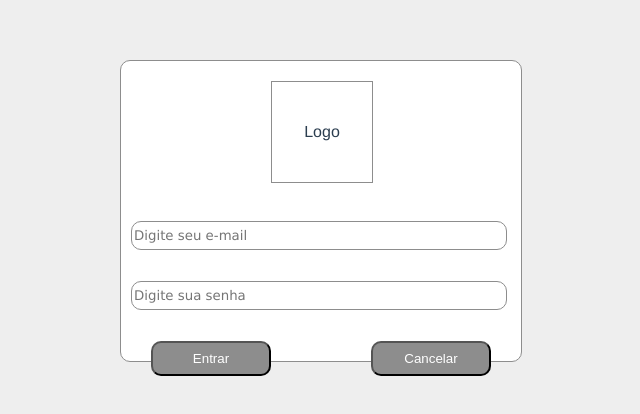
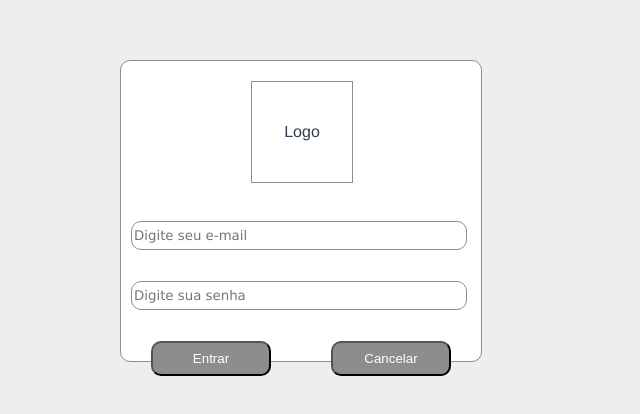
Before and after one commit to desenvolvimentochat/devchat, a Vue app: page / in a window 1280 px wide. Shown: the part 150-564 px from the top of the page, without its empty margins (320-960 px from the left). Built offline with nearby package versions, Linux system fonts and the light colour scheme.

Commit message:
Ajustes tamanho dos campos

```diff
--- a/src/components/loginsistema.vue
+++ b/src/components/loginsistema.vue
@@ -38,7 +38,7 @@ export default {
 .logo{
   position: absolute;
   margin-top: 20px;
-  margin-left: 150px;
+  margin-left: 130px;
   width: 100px;
   height: 100px;
   border: 1px solid  rgb(141, 141, 141);
@@ -56,7 +56,7 @@ div.logo p {
 .hello{
   position: absolute;
   background-color: #FFF;
-  width:400px;
+  width:360px;
   height:300px;
   top: 50%;
   left: 50%;
@@ -69,7 +69,7 @@ div.logo p {
   position: absolute;
   margin-top: 160px;
   margin-left: 10px;
-  width: 370px;
+  width: 330px;
   height: 25px;
   border: 1px solid rgb(141, 141, 141);
   border-radius: 10px;
@@ -79,7 +79,7 @@ div.logo p {
   position: absolute;
   margin-top: 220px;
   margin-left: 10px;
-  width: 370px;
+  width: 330px;
   height: 25px;
   border: 1px solid rgb(141, 141, 141);
   border-radius: 10px;
@@ -98,7 +98,7 @@ div.logo p {
 .cancelar{
   position: absolute;
   margin-top: 280px;
-  margin-left: 250px;
+  margin-left: 210px;
   width: 120px;
   height: 35px;
   background-color: rgb(141, 141, 141);
```
